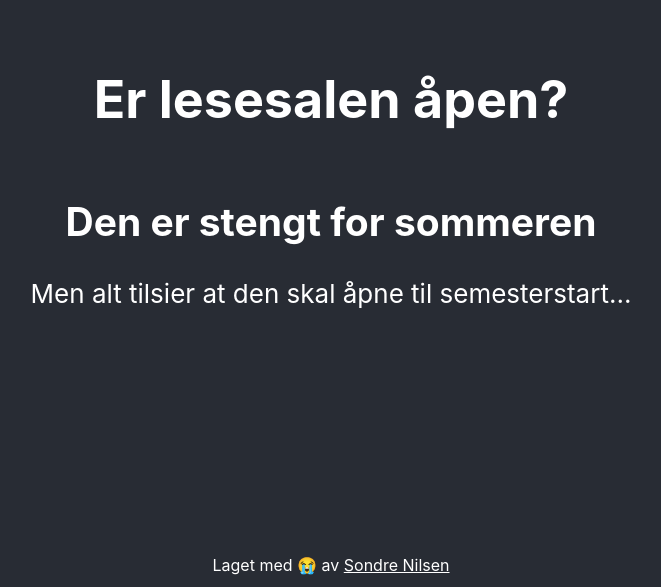
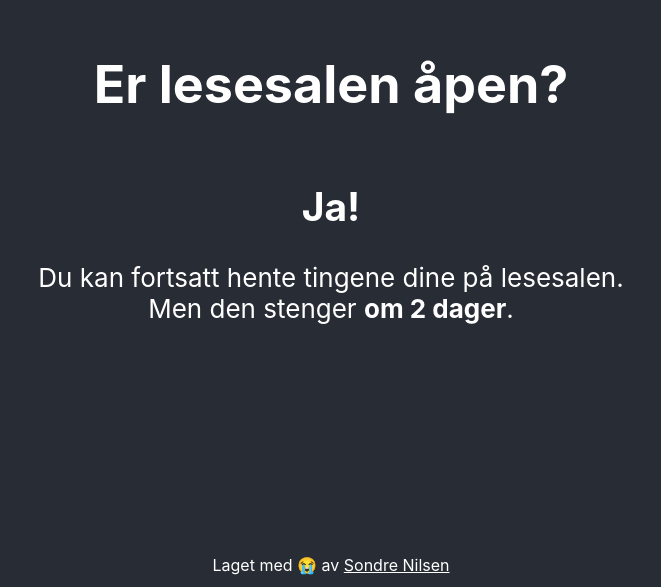
Before and after one commit to sondr3/islesesalenopenyet, a React (Create React App) app: page / in a window 1280 px wide. Shown: the part 213-800 px from the top of the page, without its empty margins (309-970 px from the left). Built offline with nearby package versions, Linux system fonts and the light colour scheme.

Commit message:
Update dates, add more information

```diff
--- a/src/App.js
+++ b/src/App.js
@@ -1,80 +1,86 @@
-import moment from 'moment';
-import 'moment/locale/nb';
-import React from 'react';
-import './App.css';
+import moment from "moment";
+import "moment/locale/nb";
+import React, { useEffect, useState } from "react";
+import useInterval from "./useInterval";
+import "./App.css";
 
-moment.locale('nb');
+moment.locale("nb");
 
-// const CLOSING = new Date(2020, 2, 13, 16, 0, 0);
-// const OPENING = new Date(2020, 5, 15, 8, 0, 0);
+const CLOSING = new Date(2020, 2, 13, 16, 0, 0);
+const OPENING = new Date(2020, 7, 17, 8, 0, 0);
 
-// const renderDate = (inputDate) => {
-//   const date = moment(inputDate);
-//   return date.fromNow();
-// };
+const renderDate = (inputDate) => {
+  const date = moment(inputDate);
+  return date.fromNow();
+};
 
-// const IsItClosed = () => {
-//   return (
-//     <>
-//       <h2>Ja!</h2>
-//       <div>
-//         <p>Du kan fortsatt hente tingene dine på lesesalen.</p>
-//         <p>
-//           Men den stenger <strong>{renderDate(CLOSING)}</strong>.
-//         </p>
-//       </div>
-//     </>
-//   );
-// };
-
-// const AreWeWaiting = () => {
-//   return (
-//     <>
-//       <h2>Nei :(</h2>
-//       <p>Den åpner {renderDate(OPENING)}.</p>
-//     </>
-//   );
-// };
-
-const Soon = () => {
+const IsItClosed = () => {
   return (
     <>
-      <h2>Den er stengt for sommeren</h2>
-      <p>Men alt tilsier at den skal åpne til semesterstart...</p>
+      <h2>Ja!</h2>
+      <div>
+        <p>Du kan fortsatt hente tingene dine på lesesalen.</p>
+        <p>
+          Men den stenger <strong>{renderDate(CLOSING)}</strong>.
+        </p>
+      </div>
+    </>
+  );
+};
+
+const OpeningSoon = () => {
+  return (
+    <>
+      <h2>Nei...</h2>
+      <p>Den åpner {renderDate(OPENING)} med redusert kapasitet.</p>
+    </>
+  );
+};
+
+const Open = () => {
+  return (
+    <>
+      <h2>Ja!</h2>
+      <p>
+        Men det er begrenset kapasitet, se{" "}
+        <a href="https://www.facebook.com/groups/informatikk/permalink/10158472759908396/">
+          her
+        </a>{" "}
+        for mer informasjon.
+      </p>
     </>
   );
 };
 
 function App() {
-  // const [state, setState] = useState("CLOSING");
+  const [state, setState] = useState("CLOSING");
 
-  // const checkState = () => {
-  //   if (moment(new Date()).isBefore(CLOSING)) setState("CLOSING");
-  //   if (moment(new Date()).isBetween(CLOSING, OPENING)) setState("BETWEEN");
-  //   if (moment(new Date()).isAfter(OPENING)) setState("OPEN");
-  // };
+  const checkState = () => {
+    if (moment(new Date()).isBefore(CLOSING)) setState("CLOSING");
+    if (moment(new Date()).isBetween(CLOSING, OPENING)) setState("BETWEEN");
+    if (moment(new Date()).isAfter(OPENING)) setState("OPEN");
+  };
 
-  // useEffect(() => {
-  //   checkState(setState);
-  // }, []);
+  useEffect(() => {
+    checkState(setState);
+  }, []);
 
-  // useInterval(() => {
-  //   checkState(setState);
-  // }, 1000);
+  useInterval(() => {
+    checkState(setState);
+  }, 1000);
 
   return (
     <>
       <main className="main">
         <h1>Er lesesalen åpen?</h1>
-        {/* {state === "CLOSING" && <IsItClosed />} */}
-        {/* {state === "BETWEEN" && <AreWeWaiting />} */}
-        {/* {state === "OPEN" && <h2>JA :D</h2>} */}
-        <Soon />
+        {state === "CLOSING" && <IsItClosed />}
+        {state === "BETWEEN" && <OpeningSoon />}
+        {state === "OPEN" && <Open />}
       </main>
-      <footer style={{ marginBottom: '12px' }}>
-        Laget med{' '}
+      <footer style={{ marginBottom: "12px" }}>
+        Laget med{" "}
         <span role="img" aria-label="Crying emoji">
-          😭{' '}
+          😭{" "}
         </span>
         av <a href="https://www.eons.io">Sondre Nilsen</a>
       </footer>
--- a/src/lambda/api.js
+++ b/src/lambda/api.js
@@ -4,7 +4,7 @@ import "moment/locale/nb";
 moment.locale("nb");
 
 const CLOSING = new Date(2020, 2, 13, 16, 0, 0);
-const OPENING = new Date(2020, 5, 15, 8, 0, 0);
+const OPENING = new Date(2020, 7, 17, 8, 0, 0);
 
 const renderDate = (inputDate) => {
   const date = moment(inputDate);
```
